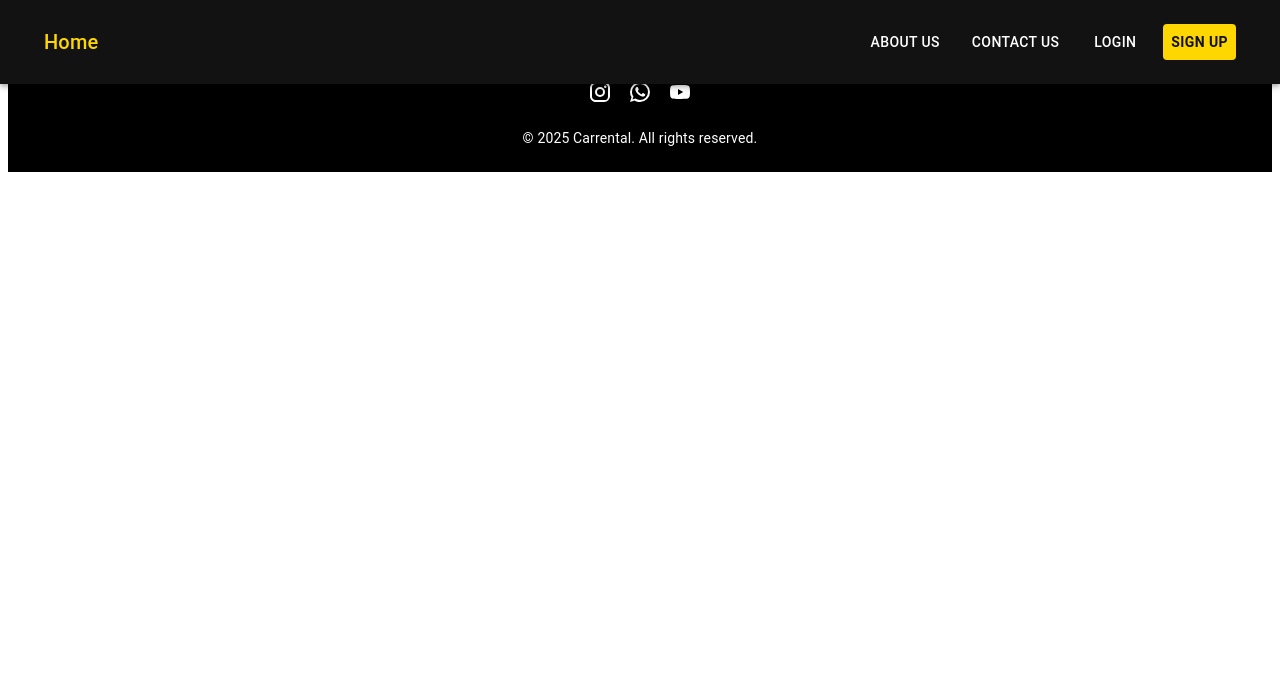
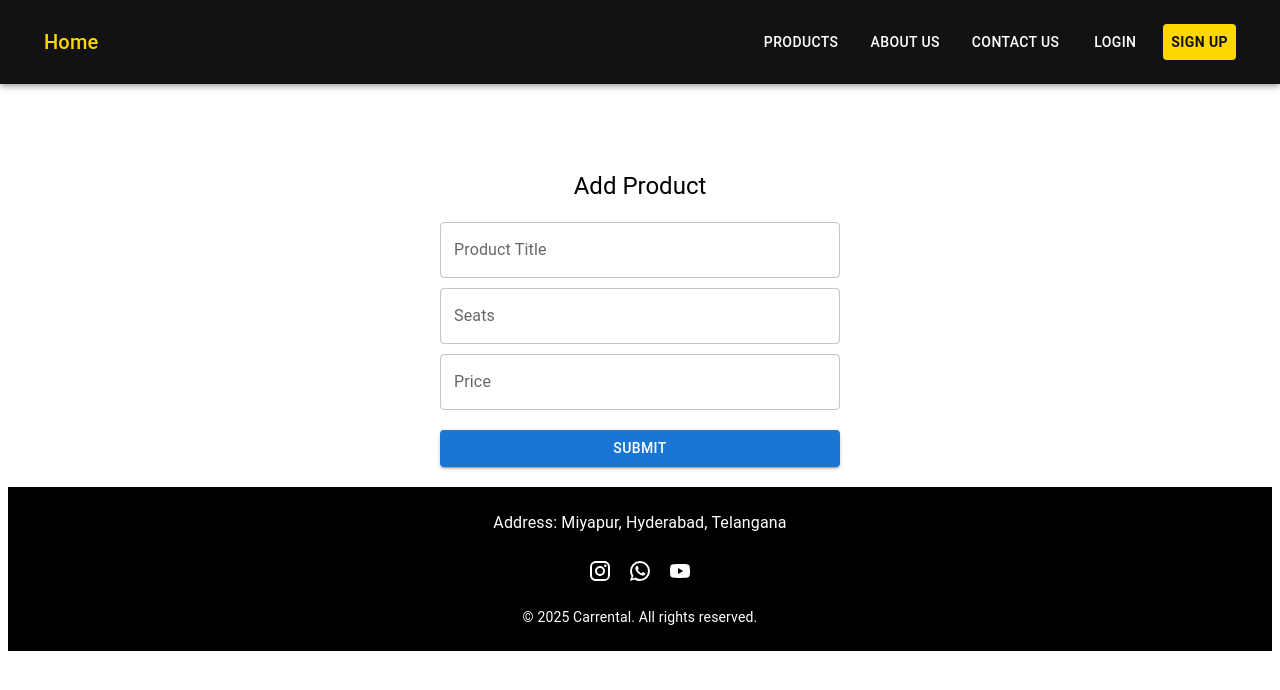
Before and after one commit to charansyoft/Car_Front_End, a React (Vite) app: page /addProducts in a window 1280 px wide. Shown: the top 690 px of the page. Built offline with nearby package versions, Linux system fonts and the light colour scheme.

Commit message:
12/3/2025.11:17

```diff
--- a/package.json
+++ b/package.json
@@ -15,7 +15,7 @@
     "@mui/icons-material": "^6.4.7",
     "@mui/material": "^6.4.7",
     "@reduxjs/toolkit": "^2.6.1",
-    "@tanstack/react-query": "^5.67.2",
+    "@tanstack/react-query": "^5.67.3",
     "axios": "^1.8.2",
     "cors": "^2.8.5",
     "formik": "^2.4.6",
@@ -25,7 +25,7 @@
     "react": "^18.3.1",
     "react-dom": "^18.3.1",
     "react-leaflet": "^4.2.1",
-    "react-query": "^3.39.3",
+    "react-query": "^3.39.2",
     "react-redux": "^9.2.0",
     "react-router-dom": "^6.30.0",
     "redux": "^5.0.1",
--- a/src/App.jsx
+++ b/src/App.jsx
@@ -1,12 +1,21 @@
 import { Route, BrowserRouter as Router, Routes } from "react-router-dom";
+import { QueryClient, QueryClientProvider } from "@tanstack/react-query";
 import Footer from "./components/Footer";
 import Navbar from "./components/Navbar";
 import Home from "./pages/Home";
 import UserFrontPage from "./components/userFrontPage";
 import LoginPage from "./pages/LoginPage";
 import SigninPage from "./pages/SigninPage";
+import Products from "./components/Products";
+import AddProducts from "./components/addProducts";
+import ViewProducts from "./components/viewProducts";
+
+// Create a QueryClient instance
+const queryClient = new QueryClient();
+
 function App() {
   return (
+    <QueryClientProvider client={queryClient}>
       <Router>
         <Navbar />
         <Routes>
@@ -14,9 +23,13 @@ function App() {
           <Route path="/login" element={<LoginPage />} />
           <Route path="/signup" element={<SigninPage />} />
           <Route path="/userFrontPage" element={<UserFrontPage />} />
+          <Route path="/products" element={<Products />} />
+          <Route path="/addProducts" element={<AddProducts/>} />
+          <Route path="/viewProducts" element={<ViewProducts/>}/>
         </Routes>
         <Footer />
       </Router>
+    </QueryClientProvider>
   );
 }
 
--- a/src/components/Navbar.jsx
+++ b/src/components/Navbar.jsx
@@ -31,16 +31,14 @@ function Navbar({ scrollToContact, scrollToAbout }) {
                 <Typography sx={{ color: "#FFD700", fontWeight: "bold", mt: 1 }}>
                   {username}
                 </Typography>
-                <Button
-                  onClick={() => dispatch(logout())}
-                  sx={{ backgroundColor: "red", color: "#fff" }}
-                >
-                  Logout
-                </Button>
+
               </>
             )
           ) : (
             <>
+            <Button component={Link} to="/products" sx={{ color: "#fff" }}>
+            Products
+          </Button>
               {/* Hide About Us & Contact Us if on login/signup pages */}
               {!isAuthPage && (
                 <>
@@ -77,12 +75,7 @@ function Navbar({ scrollToContact, scrollToAbout }) {
                   <Typography sx={{ color: "#FFD700", fontWeight: "bold", mt: 1 }}>
                     {username}
                   </Typography>
-                  <Button
-                    onClick={() => dispatch(logout())}
-                    sx={{ backgroundColor: "red", color: "#fff" }}
-                  >
-                    Logout
-                  </Button>
+
                 </>
               )}
             </>
--- /dev/null
+++ b/src/components/Products.jsx
@@ -0,0 +1,34 @@
+import React from "react";
+import { Box, Button } from "@mui/material";
+import { Link } from "react-router-dom";
+
+const Products = () => {
+  return (
+    <Box
+      display="flex"
+      justifyContent="center"
+      alignItems="center"
+      gap={2}
+      sx={{ marginTop: "150px", marginBottom: "50px" }}
+    >
+      <Button
+        component={Link}
+        to="/viewProducts"
+        variant="contained"
+        color="secondary"
+      >
+        View Product
+      </Button>
+      <Button
+        component={Link}
+        to="/addProducts"
+        variant="contained"
+        color="secondary"
+      >
+        Add Product
+      </Button>
+    </Box>
+  );
+};
+
+export default Products;
--- /dev/null
+++ b/src/components/addProducts.jsx
@@ -0,0 +1,123 @@
+import React, { useState, useEffect } from "react";
+import { Box, Button, TextField, Typography, CircularProgress, Snackbar, Alert } from "@mui/material";
+import { useFormik } from "formik";
+import * as Yup from "yup";
+import { useMutation } from "@tanstack/react-query";
+import axios from "axios";
+
+const AddProducts = () => {
+  // State to manage success message
+  const [showSuccess, setShowSuccess] = useState(false);
+
+  // React Query Mutation for handling form submission
+  const addProductMutation = useMutation({
+    mutationFn: async (newProduct) => {
+      return await axios.post("http://localhost:5000/api/products", newProduct);
+    },
+  });
+
+  // Formik setup
+  const formik = useFormik({
+    initialValues: {
+      title: "",
+      seats: "",
+      price: "",
+    },
+    validationSchema: Yup.object({
+      title: Yup.string().required("Product title is required"),
+      seats: Yup.number()
+        .typeError("Seats must be a number")
+        .required("Seats are required"),
+      price: Yup.number()
+        .typeError("Price must be a number")
+        .required("Price is required"),
+    }),
+    onSubmit: (values, { resetForm }) => {
+      addProductMutation.mutate(values, {
+        onSuccess: () => {
+          resetForm();
+          setShowSuccess(true); // Show success message
+        },
+        onError: (error) => {
+          console.error("Error adding product:", error);
+        },
+      });
+    },
+  });
+
+  // Hide success message after 3 seconds
+  useEffect(() => {
+    if (showSuccess) {
+      const timer = setTimeout(() => setShowSuccess(false), 3000);
+      return () => clearTimeout(timer);
+    }
+  }, [showSuccess]);
+
+  return (
+    <Box
+      display="flex"
+      flexDirection="column"
+      alignItems="center"
+      sx={{ marginTop: "150px", padding: "20px", maxWidth: "400px", mx: "auto" }}
+    >
+      <Typography variant="h5" sx={{ marginBottom: "20px" }}>
+        Add Product
+      </Typography>
+      <form onSubmit={formik.handleSubmit}>
+        <TextField
+          fullWidth
+          label="Product Title"
+          name="title"
+          value={formik.values.title}
+          onChange={formik.handleChange}
+          onBlur={formik.handleBlur}
+          error={formik.touched.title && Boolean(formik.errors.title)}
+          helperText={formik.touched.title && formik.errors.title}
+          sx={{ marginBottom: "10px" }}
+        />
+        <TextField
+          fullWidth
+          label="Seats"
+          name="seats"
+          type="number"
+          value={formik.values.seats}
+          onChange={formik.handleChange}
+          onBlur={formik.handleBlur}
+          error={formik.touched.seats && Boolean(formik.errors.seats)}
+          helperText={formik.touched.seats && formik.errors.seats}
+          sx={{ marginBottom: "10px" }}
+        />
+        <TextField
+          fullWidth
+          label="Price"
+          name="price"
+          type="number"
+          value={formik.values.price}
+          onChange={formik.handleChange}
+          onBlur={formik.handleBlur}
+          error={formik.touched.price && Boolean(formik.errors.price)}
+          helperText={formik.touched.price && formik.errors.price}
+          sx={{ marginBottom: "20px" }}
+        />
+        <Button
+          variant="contained"
+          color="primary"
+          type="submit"
+          fullWidth
+          disabled={addProductMutation.isLoading}
+        >
+          {addProductMutation.isLoading ? <CircularProgress size={24} color="inherit" /> : "Submit"}
+        </Button>
+      </form>
+
+      {/* Success Snackbar */}
+      <Snackbar open={showSuccess} autoHideDuration={3000} onClose={() => setShowSuccess(false)}>
+        <Alert severity="success" onClose={() => setShowSuccess(false)}>
+          Product added successfully!
+        </Alert>
+      </Snackbar>
+    </Box>
+  );
+};
+
+export default AddProducts;
--- /dev/null
+++ b/src/components/viewProducts.jsx
@@ -0,0 +1,7 @@
+import React from "react";
+
+const ViewProducts = () => {
+  return <h1 style={{ marginTop: "150px" }}>View Products</h1>;
+};
+
+export default ViewProducts;
--- /dev/null
+++ b/src/redux/productSlice.js
@@ -0,0 +1,18 @@
+import { createSlice } from "@reduxjs/toolkit";
+
+const initialState = {
+  products: [],
+};
+
+const productSlice = createSlice({
+  name: "product",
+  initialState,
+  reducers: {
+    addProduct: (state, action) => {
+      state.products.push(action.payload);
+    },
+  },
+});
+
+export const { addProduct } = productSlice.actions;
+export default productSlice.reducer;
--- a/src/redux/store.jsx
+++ b/src/redux/store.jsx
@@ -1,11 +1,13 @@
 import { configureStore } from "@reduxjs/toolkit";
 import contactReducer from "./contactSlice";
 import authReducer from "./authSlice"; // Import your auth slice
+import productReducer from "./productSlice";
 
 const store = configureStore({
   reducer: {
     contact: contactReducer,
     auth: authReducer,
+    product: productReducer,
   },
 });
 
```
Also changed, not shown: 1 other file (tests, documents, lock files or other folders). Lines whose indentation alone changed are shown as unchanged.
